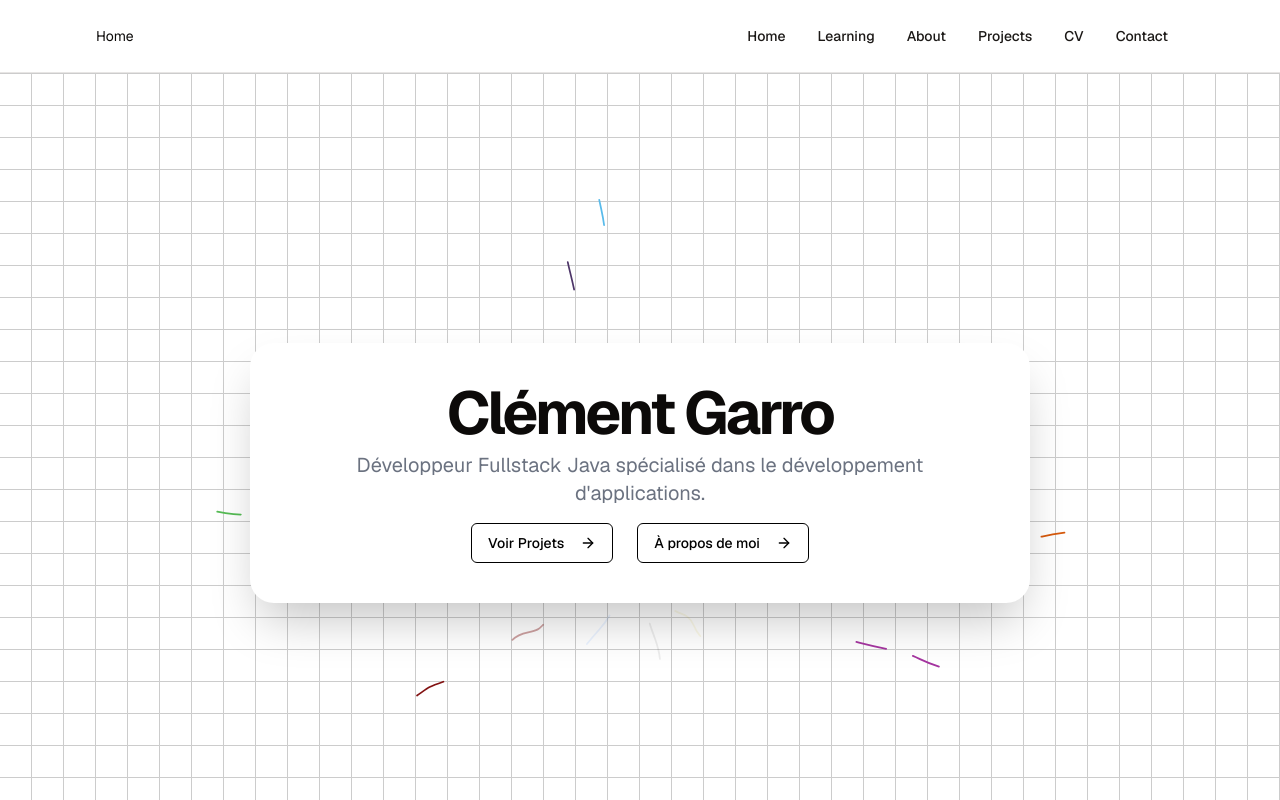
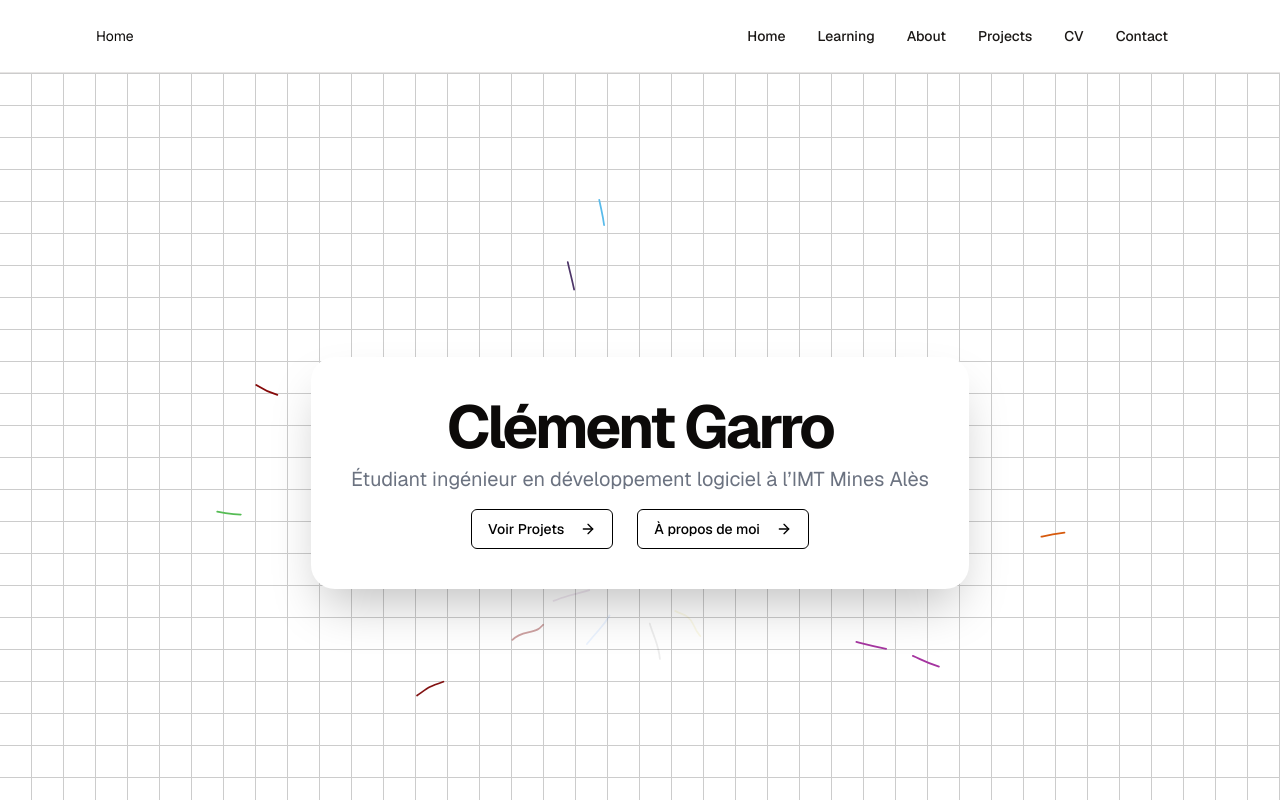
Before and after one commit to Clement-Garro/portfolioV2, a Next.js app: page / in a window 1280 px wide. Shown: the top 800 px of the page. Built offline with nearby package versions, Linux system fonts and the light colour scheme.

Commit message:
update project

```diff
--- a/src/components/hero.tsx
+++ b/src/components/hero.tsx
@@ -17,7 +17,7 @@ export default function Hero() {
                   Clément Garro
                 </h1>
                 <p className="mx-auto max-w-[700px] text-gray-500 md:text-xl dark:text-gray-400">
-                  Développeur Fullstack Java spécialisé dans le développement d'applications.
+                  Étudiant ingénieur en développement logiciel à l’IMT Mines Alès
                 </p>
               </div>
               <div className="sm:space-x-4 gap-2 items-center justify-center flex flex-col sm:flex-row space-x-0">
```
